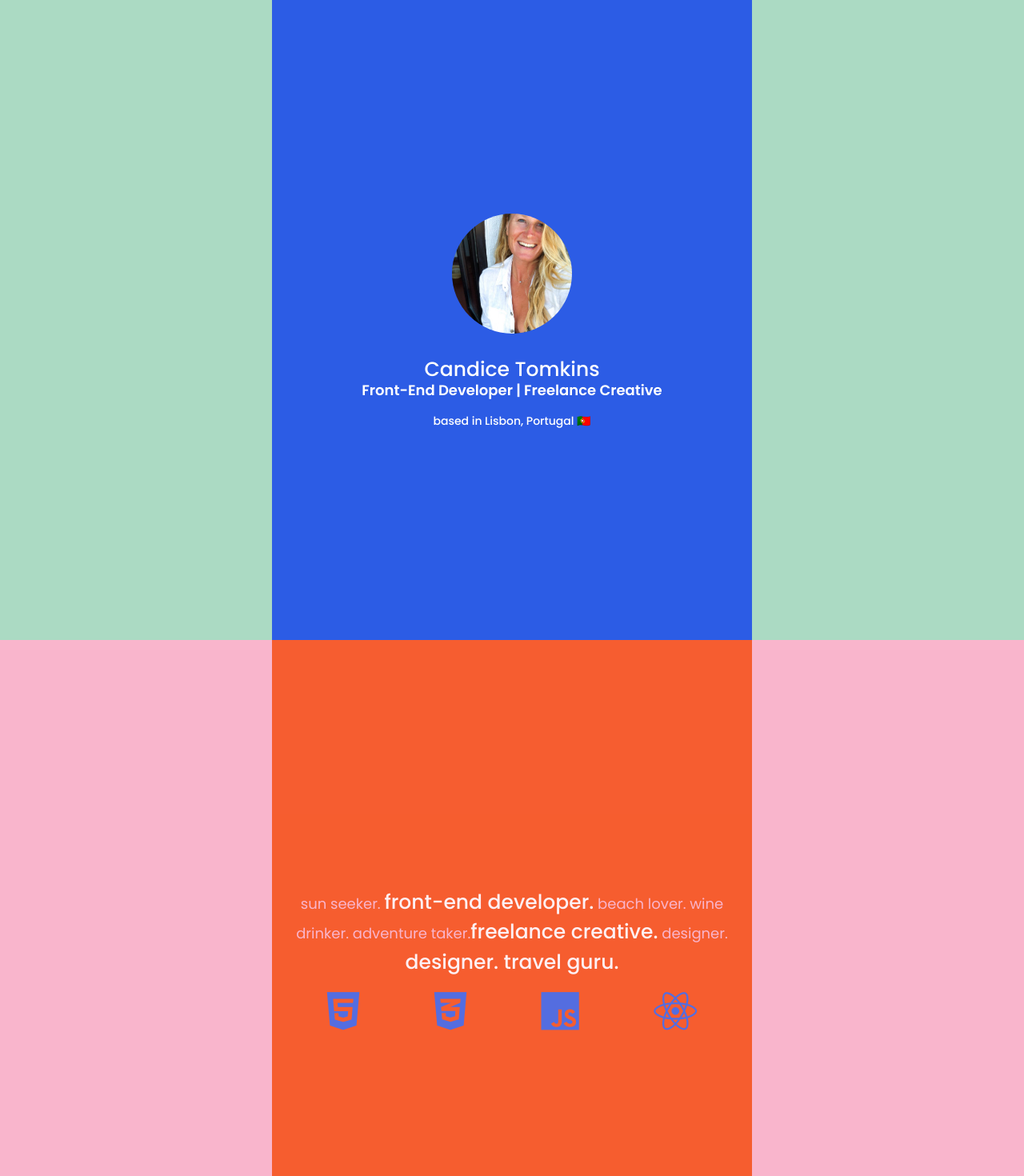
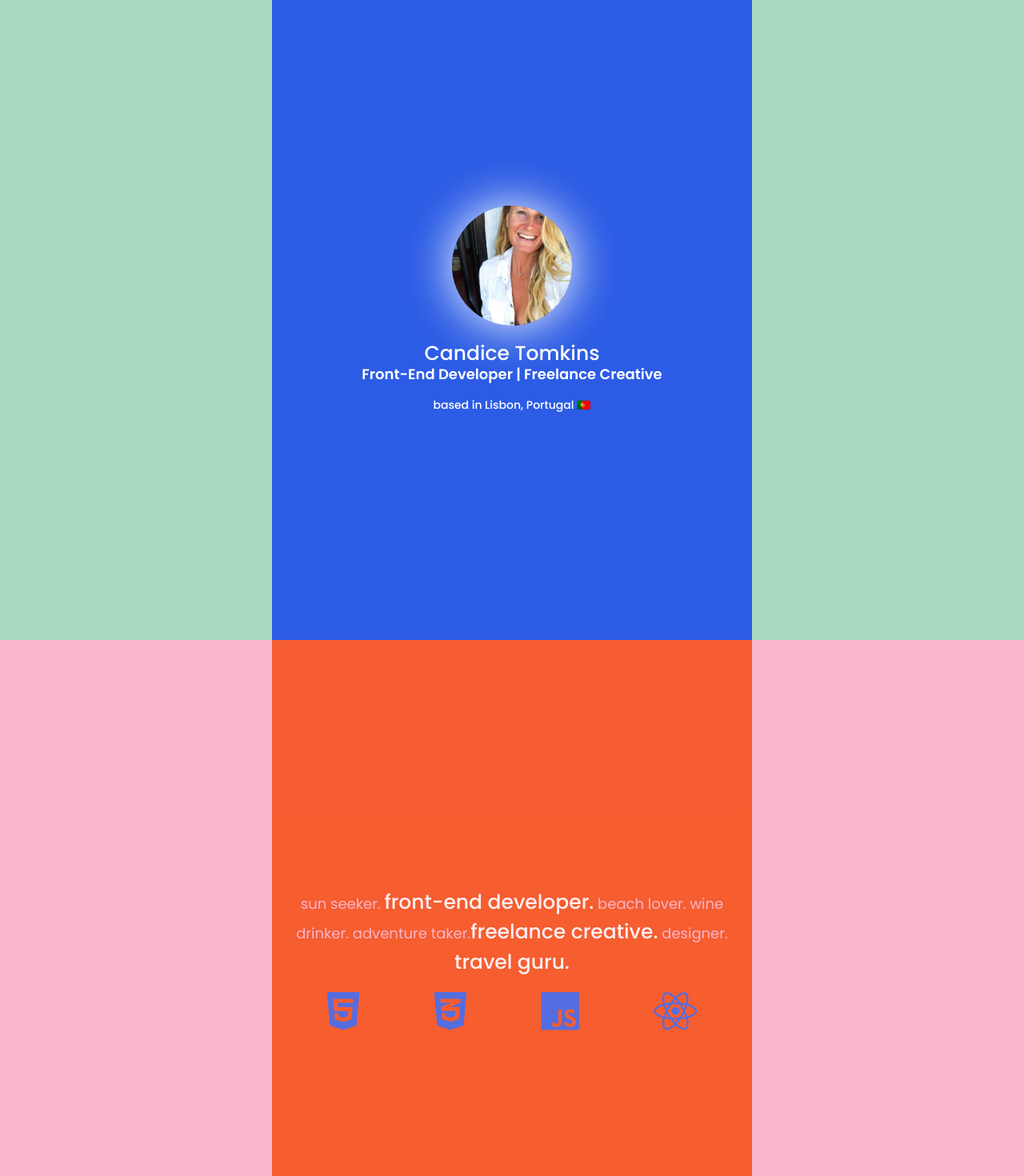
Before and after one commit to CandiceTomkins/cascais-mini-guide, a React (Create React App) app: page / in a window 1280 px wide. Shown: the top 1470 px of the page at 80% size. Built offline with nearby package versions, Linux system fonts and the light colour scheme.

Commit message:
glow img

```diff
--- a/src/About.js
+++ b/src/About.js
@@ -5,7 +5,7 @@ export default function About (){
     return (
         <div className="body-about">
         <div className="about-section"> <p>sun seeker. <span className="highlight-text">front-end developer.</span> beach lover. wine drinker. adventure taker.
-        <span className="highlight-text">freelance creative.</span> designer. <span className="highlight-text">designer. travel guru.</span>  </p>
+        <span className="highlight-text">freelance creative.</span> designer. <span className="highlight-text">travel guru.</span>  </p>
        <div className="container">
 
 
--- a/src/App.css
+++ b/src/App.css
@@ -8,10 +8,13 @@
 }
 
 .App-logo {
-margin: 30px;
- max-width: 150px;
- border-radius: 50%;
-  pointer-events: none;
+  max-width: 150px;
+  border-radius: 50%;
+
+  -moz-box-shadow: 0 0 60px white;
+-webkit-box-shadow:  0 0 60px white;
+box-shadow: 0px 0px 60px white;
+
 }
 
 .App-header {
@@ -30,7 +33,7 @@ margin: 30px;
   padding:10px;
 }
 .my-name{
-
+margin-top: 20px;
   font-size: 25px;
 }
 .front-end-dev{
--- a/src/App.js
+++ b/src/App.js
@@ -19,7 +19,7 @@ function App() {
       <About/>
       <Projects/>
       <Contact/>
-<p>Coded by Candice Tomkins. Open-sourced on <a href="https://github.com/CandiceTomkins" alt="GitHub">GitHub</a></p>
+<small>Coded by Candice Tomkins. Open-sourced on <a href="https://github.com/CandiceTomkins" alt="GitHub">GitHub</a></small>
     </div>
 
   );
```
